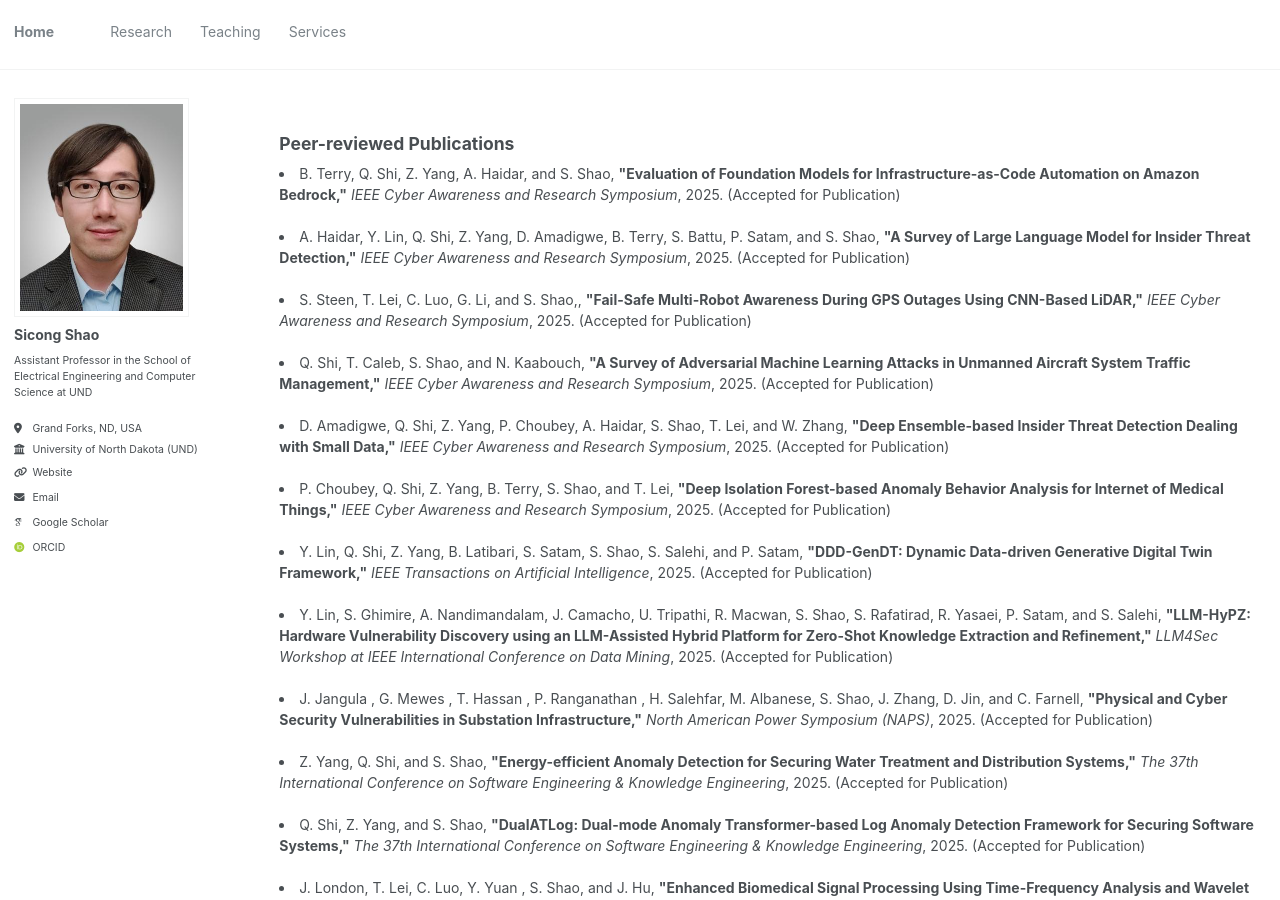
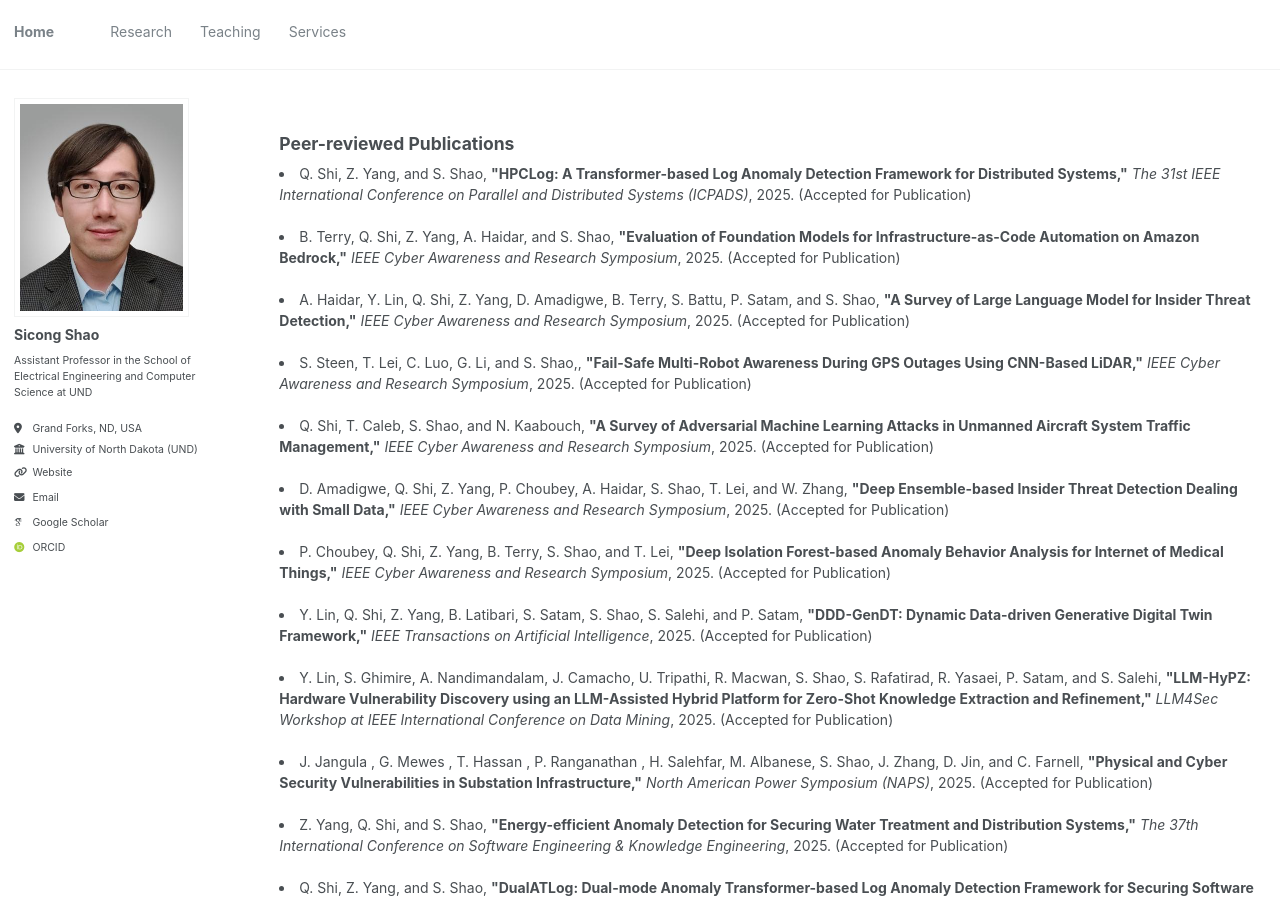
Before and after one commit to sicongshao/sicongshao.github.io, a Jekyll site: the page built from _pages/publications.html, in a window 1280 px wide and 900 px high. Built offline with Jekyll 4.4.1, drawn with Linux system fonts in a browser that asks for light colours; some web fonts are replaced.

Commit message:
first commit

```diff
--- a/_pages/publications.html
+++ b/_pages/publications.html
@@ -19,6 +19,10 @@ author_profile: true
 
 <h2>Peer-reviewed Publications</h2>
 
+<li>
+  Q. Shi, Z. Yang, and S. Shao, <strong>"HPCLog: A Transformer-based Log Anomaly Detection Framework for Distributed Systems,"</strong> <i>The 31st IEEE International Conference on Parallel and Distributed Systems (ICPADS)</i>, 2025. (Accepted for Publication)
+</li>
+<br>
 
 <li>
   B. Terry, Q. Shi, Z. Yang, A. Haidar, and S. Shao, <strong>"Evaluation of Foundation Models for Infrastructure-as-Code Automation on Amazon Bedrock,"</strong> <i>IEEE Cyber Awareness and Research Symposium</i>, 2025. (Accepted for Publication)
```
Also changed, not shown: _pages/about.md (+1 -0 lines).
